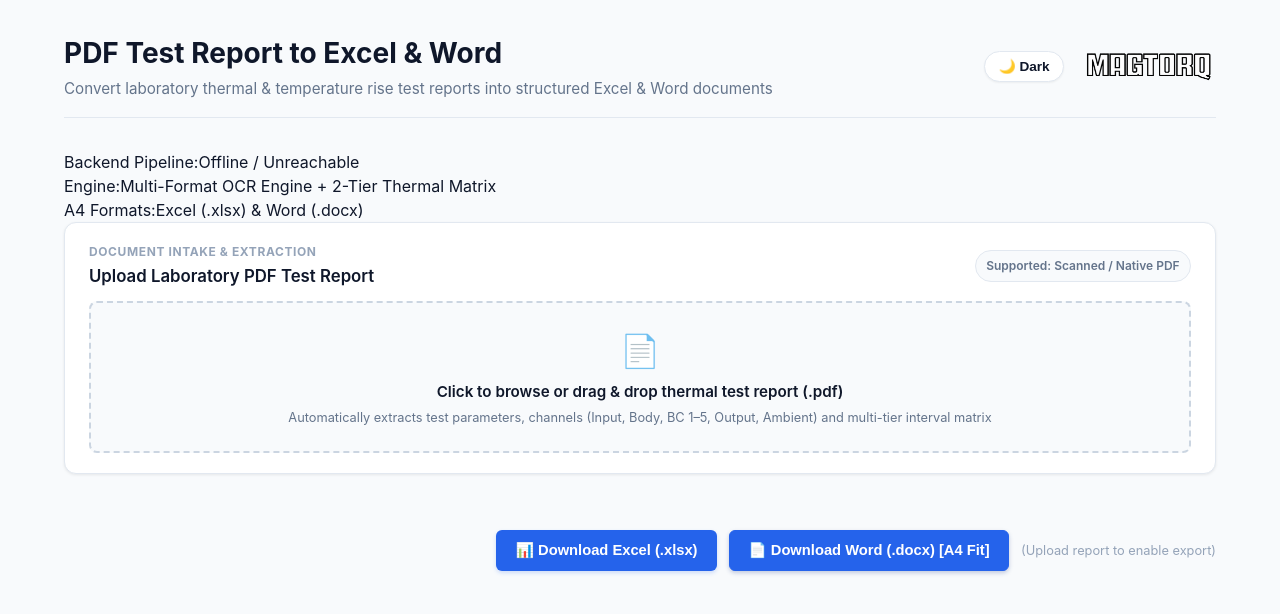
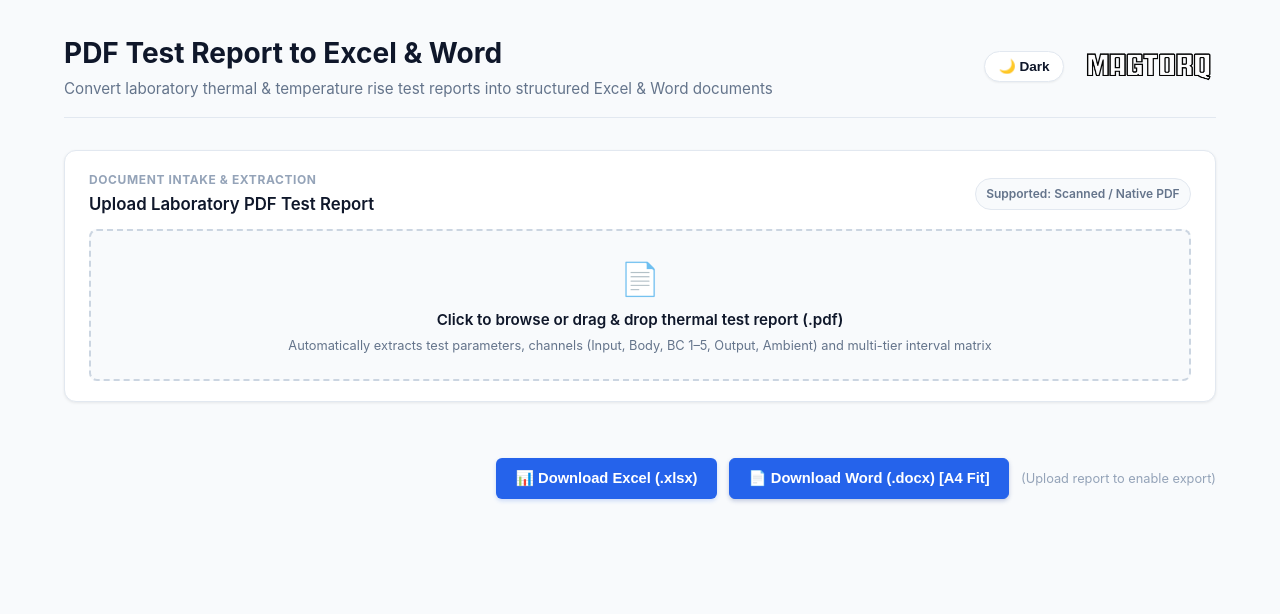
Before and after one commit to Kundan8889/pdf-test-report-to-excel, a React (Vite) app in the folder frontend/: page / in a window 1280 px wide. Shown: the top 614 px of the page. Built offline with nearby package versions, Linux system fonts and the light colour scheme; no server answers; the HTML template or start-up script is replaced by a standard one.

Commit message:
refactor: remove status strip text and clean UI layout

```diff
--- a/frontend/src/pages/Home.jsx
+++ b/frontend/src/pages/Home.jsx
@@ -5,6 +5,7 @@ import PdfUploader from '../components/PdfUploader';
 import UploadProgress from '../components/UploadProgress';
 import TemperatureTable from '../components/TemperatureTable';
 import ValidationWarning from '../components/ValidationWarning';
+import TestInformation from '../components/TestInformation';
 import DownloadButton from '../components/DownloadButton';
 import ConfirmModal from '../components/ConfirmModal';
 
@@ -32,7 +33,7 @@ export default function Home() {
 
   // Extracted Application State
   const [currentFile, setCurrentFile] = useState(null);
-  const [processingStage, setProcessingStage] = useState('idle'); // 'idle' | 'uploading' | 'analyzing' | 'extracting' | 'completed' | 'error'
+  const [processingStage, setProcessingStage] = useState('idle');
   const [uploadProgressPercent, setUploadProgressPercent] = useState(0);
   const [processingDetails, setProcessingDetails] = useState(null);
   const [extractionResult, setExtractionResult] = useState(null);
@@ -106,7 +107,7 @@ export default function Home() {
         setProcessingDetails({
           title: 'Report Processing Complete',
           description: `Calibrated 2-tier thermal matrix extracted from "${data.original_filename || file.name}".`,
-          technicalStatus: 'Ready for Excel generation • Complies with test limits'
+          technicalStatus: 'Ready for Excel & Word generation • Complies with test limits'
         });
         setExtractionResult(data);
         setOriginalExtraction(JSON.parse(JSON.stringify(data)));
@@ -183,7 +184,6 @@ export default function Home() {
 
     setIsGeneratingExcel(true);
     try {
-      // Dynamic filename based on Serial No. (e.g. 4183_1192_0826.xlsx) or Report No.
       const rawIdent = (metadata.serial_number || metadata.report_number || 'Temperature_Rise_Test_Report').trim();
       const sanitizedName = rawIdent.replace(/[\/\\?%*:|"<>]/g, '_').trim();
       const fileName = `${sanitizedName}.xlsx`;
@@ -215,7 +215,6 @@ export default function Home() {
 
     setIsGeneratingWord(true);
     try {
-      // Dynamic filename based on Serial No. (e.g. 5265_0863_0626.docx)
       const rawIdent = (metadata.serial_number || metadata.report_number || 'Temperature_Rise_Test_Report').trim();
       const sanitizedName = rawIdent.replace(/[\/\\?%*:|"<>]/g, '_').trim();
       const fileName = `${sanitizedName}.docx`;
@@ -271,23 +270,6 @@ export default function Home() {
           />
         </div>
       </header>
-
-      {/* Modern Status Strip */}
-      <div className="status-strip">
-        <div className="status-item">
-          <span className={`status-indicator ${isServerOnline ? 'online' : 'offline'}`}></span>
-          <span className="status-label">Backend Pipeline:</span>
-          <span className="status-value">{serverStatus}</span>
-        </div>
-        <div className="status-item">
-          <span className="status-label">Engine:</span>
-          <span className="status-value">Multi-Format OCR Engine + 2-Tier Thermal Matrix</span>
-        </div>
-        <div className="status-item">
-          <span className="status-label">A4 Formats:</span>
-          <span className="status-value">Excel (.xlsx) & Word (.docx)</span>
-        </div>
-      </div>
 
       <div style={{ display: 'flex', flexDirection: 'column', gap: '1.5rem' }}>
         {/* Step 1: Upload */}
```
